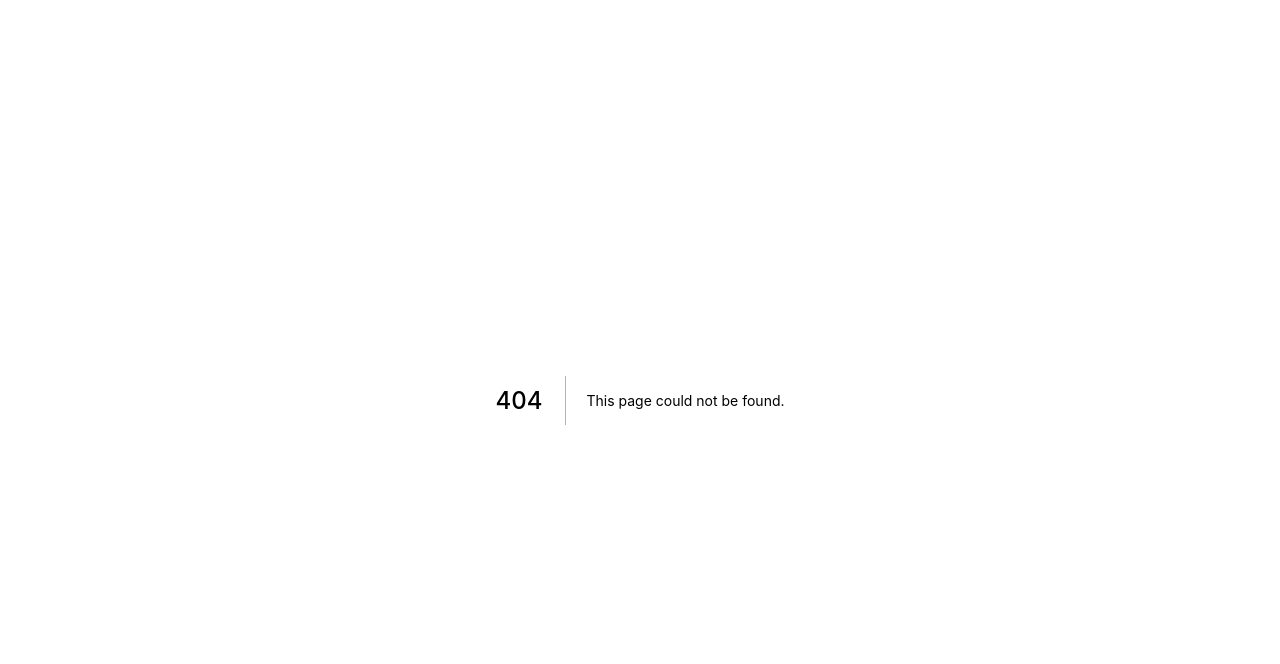
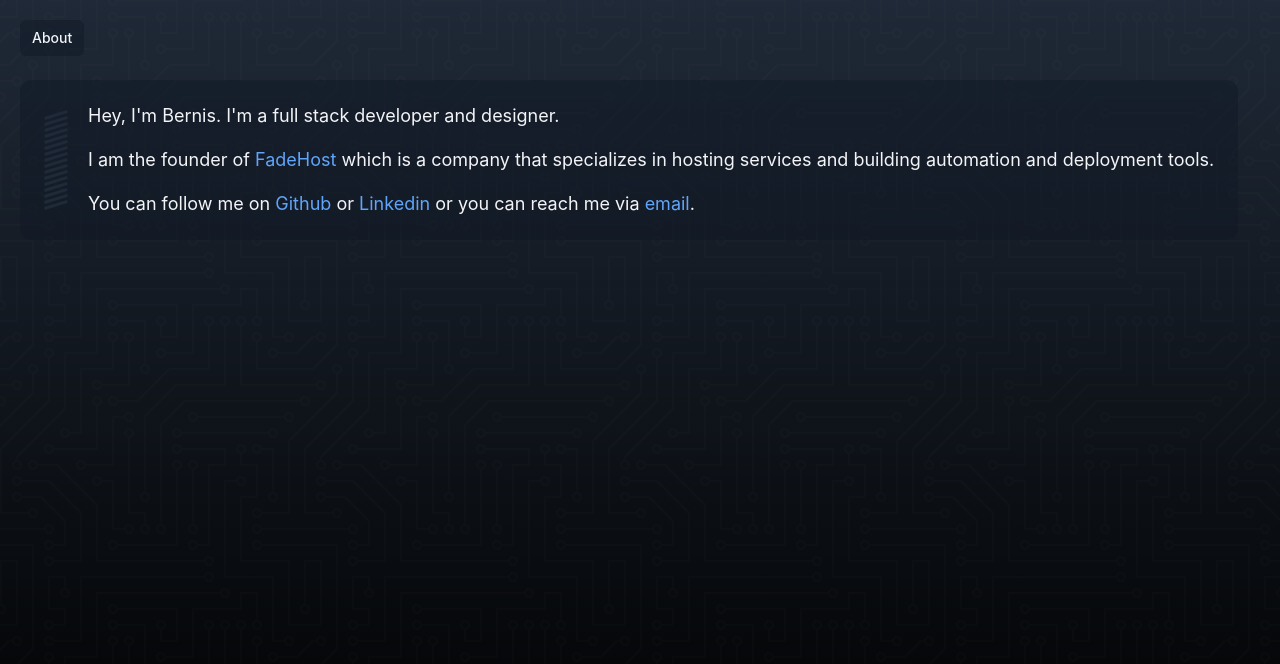
Before and after one commit to bernisnukic/bernisnukic.com, a Next.js app: page /new in a window 1280 px wide. Before the commit this address had no page. Shown: the top 664 px of the page. Built offline with nearby package versions, Linux system fonts and the light colour scheme.

Commit message:
update design

```diff
--- a/pages/_document.js
+++ b/pages/_document.js
@@ -9,10 +9,10 @@ class MyDocument extends Document {
 
   render() {
     return (
-      <Html>
+      <Html className="dark">
           <Head>
           </Head>
-        <body>
+        <body className="">
           <Main />
           <NextScript />
         </body>
--- a/pages/index.js
+++ b/pages/index.js
@@ -4,7 +4,6 @@ import React from "react";
 export default function Home() {
     return (
         <div className="min-h-screen font-inter flex bg-gradient-to-b from-gray-100 to-gray-50">
-            <Head></Head>
             <div className="flex flex-1 items-center justify-center">
                 <div className="bg-white shadow-xs p-6 rounded-xl">
                     <div className="space-y-6">
@@ -22,7 +21,7 @@ export default function Home() {
                                         <span className="sr-only">Github</span>
                                         <svg className="w-5 h-5" fill="currentColor" viewBox="0 0 20 20">
                                             <path
-                                                d="M10 0a10 10 0 0 0-3.16 19.49c.5.1.68-.22.68-.48l-.01-1.7c-2.78.6-3.37-1.34-3.37-1.34-.46-1.16-1.11-1.47-1.11-1.47-.9-.62.07-.6.07-.6 1 .07 1.53 1.03 1.53 1.03.9 1.52 2.34 1.08 2.91.83.1-.65.35-1.09.63-1.34-2.22-.25-4.55-1.11-4.55-4.94 0-1.1.39-1.99 1.03-2.69a3.6 3.6 0 0 1 .1-2.64s.84-.27 2.75 1.02a9.58 9.58 0 0 1 5 0c1.91-1.3 2.75-1.02 2.75-1.02.55 1.37.2 2.4.1 2.64.64.7 1.03 1.6 1.03 2.69 0 3.84-2.34 4.68-4.57 4.93.36.31.68.92.68 1.85l-.01 2.75c0 .26.18.58.69.48A10 10 0 0 0 10 0"></path>
+                                                d="M10 0a10 10 0 0 0-3.16 19.49c.5.1.68-.22.68-.48l-.01-1.7c-2.78.6-3.37-1.34-3.37-1.34-.46-1.16-1.11-1.47-1.11-1.47-.9-.62.07-.6.07-.6 1 .07 1.53 1.03 1.53 1.03.9 1.52 2.34 1.08 2.91.83.1-.65.35-1.09.63-1.34-2.22-.25-4.55-1.11-4.55-4.94 0-1.1.39-1.99 1.03-2.69a3.6 3.6 0 0 1 .1-2.64s.84-.27 2.75 1.02a9.58 9.58 0 0 1 5 0c1.91-1.3 2.75-1.02 2.75-1.02.55 1.37.2 2.4.1 2.64.64.7 1.03 1.6 1.03 2.69 0 3.84-2.34 4.68-4.57 4.93.36.31.68.92.68 1.85l-.01 2.75c0 .26.18.58.69.48A10 10 0 0 0 10 0"/>
                                         </svg>
                                     </a>
                                 </li>
@@ -32,7 +31,7 @@ export default function Home() {
                                         <svg className="w-5 h-5" fill="currentColor" viewBox="0 0 20 20">
                                             <path fillRule="evenodd"
                                                   d="M16.338 16.338H13.67V12.16c0-.995-.017-2.277-1.387-2.277-1.39 0-1.601 1.086-1.601 2.207v4.248H8.014v-8.59h2.559v1.174h.037c.356-.675 1.227-1.387 2.526-1.387 2.703 0 3.203 1.778 3.203 4.092v4.711zM5.005 6.575a1.548 1.548 0 11-.003-3.096 1.548 1.548 0 01.003 3.096zm-1.337 9.763H6.34v-8.59H3.667v8.59zM17.668 1H2.328C1.595 1 1 1.581 1 2.298v15.403C1 18.418 1.595 19 2.328 19h15.34c.734 0 1.332-.582 1.332-1.299V2.298C19 1.581 18.402 1 17.668 1z"
-                                                  clipRule="evenodd"></path>
+                                                  clipRule="evenodd"/>
                                         </svg>
                                     </a>
                                 </li>
--- /dev/null
+++ b/pages/new/index.js
@@ -0,0 +1,45 @@
+import React from "react";
+
+export default function Home() {
+    return (
+        <div className="min-h-screen font-inter flex bg-gradient-to-b from-gray-50 via-gray-50 to-gray-100 dark:from-gray-800 dark:to-black">
+            <div className="flex w-full flex-col">
+                <div className="absolute flex p-5">
+                    <div className="flex-grow-0">
+                        <nav className="flex space-x-4" aria-label="Tabs">
+                            <a href="#" className="bg-gray-900 bg-opacity-50 hover:bg-blue-900 text-gray-100 px-3 py-2 font-medium text-sm rounded-md" aria-current="page">
+                                About
+                            </a>
+                        </nav>
+                    </div>
+                </div>
+
+                <div className="flex flex-1 pattern">
+                    <div className="mt-20 mx-5">
+                        <div className="flex bg-white dark:bg-gray-900 bg-opacity-50 dark:bg-opacity-50 shadow-xs p-6 rounded-xl">
+                            <div className="flex items-center space-x-5">
+                                <div className="flex flex-col">
+                                    <svg className="w-6 text-gray-800" xmlns="http://www.w3.org/2000/svg" viewBox="0 0 80 333" fillRule="evenodd" clipRule="evenodd" strokeLinejoin="round"
+                                         strokeMiterlimit="2">
+                                        <path fill="currentColor"
+                                              d="M.58 23.433L77.07 0 80 9.561 3.509 32.995zM.58 43.433L77.07 20 80 29.561 3.509 52.995zM.58 63.433L77.07 40 80 49.561 3.509 72.995zM.58 83.433L77.07 60 80 69.56 3.509 92.995zM.58 103.433L77.07 80 80 89.56 3.509 112.995zM.58 123.433L77.07 100 80 109.56 3.509 132.995zM.58 143.433L77.07 120 80 129.56 3.509 152.995zM.58 163.433L77.07 140 80 149.56 3.509 172.995zM0 183.433L76.491 160l2.93 9.561-76.492 23.434zM0 203.433L76.491 180l2.93 9.561-76.492 23.434zM0 223.433L76.491 200l2.93 9.561-76.492 23.434zM0 243.433L76.491 220l2.93 9.561-76.492 23.434zM0 263.433L76.491 240l2.93 9.561-76.492 23.434zM0 283.433L76.491 260l2.93 9.561-76.492 23.434zM0 303.433L76.491 280l2.93 9.561-76.492 23.434zM0 323.433L76.491 300l2.93 9.561-76.492 23.434z"/>
+                                    </svg>
+                                </div>
+                                <div className="space-y-2">
+                                    <div className="text-lg leading-6 space-y-5">
+                                        <p className="text-gray-100">Hey, I'm Bernis. I'm a full stack developer and designer.</p>
+                                        <p className="text-gray-100">I am the founder of <a className="text-blue-400" href="https://fadehost.com/">FadeHost</a> which is a company that specializes in
+                                            hosting services and building automation and deployment tools.</p>
+                                        <p className="text-gray-100">You can follow me on <a className="text-blue-400" href="https://github.com/bernisnukic">Github</a> or <a
+                                            className="text-blue-400" href="https://www.linkedin.com/in/bernis-nukic/">Linkedin</a
+                                        > or you can reach me via <a className="text-blue-400" href="mailto:bernis@bernisnukic.com">email</a>.</p>
+                                    </div>
+                                </div>
+                            </div>
+                        </div>
+                    </div>
+                </div>
+            </div>
+        </div>
+    )
+}
--- a/postcss.config.js
+++ b/postcss.config.js
@@ -1,6 +1,6 @@
 module.exports = {
     plugins: {
-        tailwindcss: {},
+        '@tailwindcss/jit': {},
         autoprefixer: {},
-    },
+    }
 }
--- a/tailwind.config.js
+++ b/tailwind.config.js
@@ -7,6 +7,7 @@ module.exports = {
         defaultLineHeights: true,
         standardFontWeights: true
     },
+    darkMode: 'class',
     purge: {
         enabled: true,
         content: [
@@ -25,9 +26,23 @@ module.exports = {
             },
             margin: {
                 '9.5': '2.4rem',
-      }
+            },
+            typography: {
+                DEFAULT: {
+                    css: {
+                        a: {
+                            color: '#fff',
+                            '&:hover': {
+                                color: '#fff',
+                            },
+                        },
+                    },
+                },
+            },
         },
     },
     variants: {},
-  plugins: []
+    plugins: [
+        require('@tailwindcss/typography'),
+    ]
 }
```
Also changed, not shown: package.json (+9 -5 lines), styles/globals.css, 1 other file (tests, documents, lock files or other folders). Lines whose indentation alone changed are shown as unchanged.
